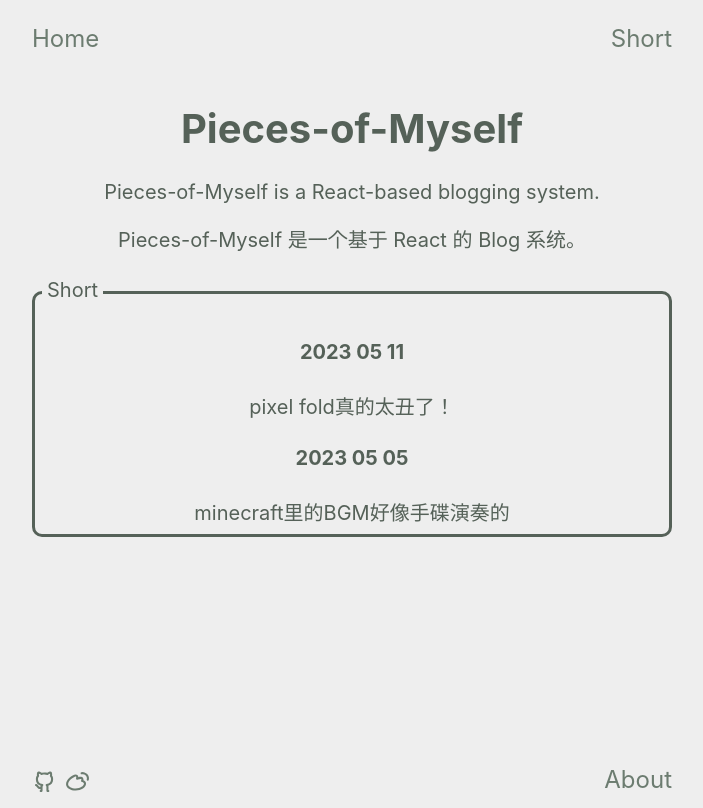
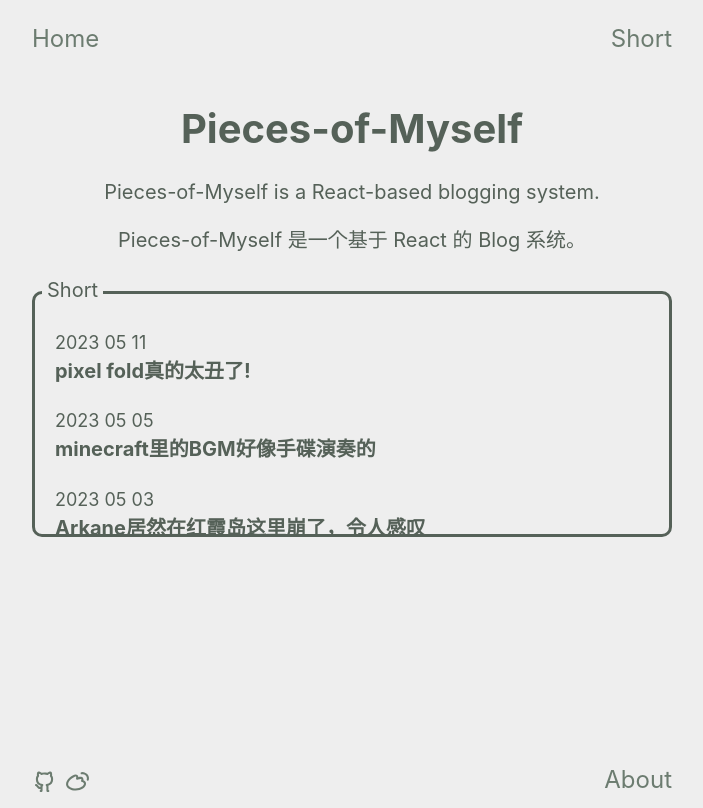
Before and after one commit to TsaiZinan/Pieces-of-Myself, a React (Create React App) app: page / in a window 1280 px wide. Shown: the whole page, without its empty margins (288-991 px from the left). Built offline with nearby package versions, Linux system fonts and the light colour scheme.

Commit message:
finish short blog part

```diff
--- a/src/blogs/short.md
+++ b/src/blogs/short.md
@@ -1,20 +1,21 @@
-#### 2023 05 11
-pixel fold真的太丑了！
+2023 05 11
+#### pixel fold真的太丑了!
 
-#### 2023 05 05
-minecraft里的BGM好像手碟演奏的
+2023 05 05
+#### minecraft里的BGM好像手碟演奏的
 
-#### 2023 05 03
-Arkane居然在红霞岛这里崩了，令人感叹
+2023 05 03
+#### Arkane居然在红霞岛这里崩了，令人感叹
 
-#### 2023 05 02
-一口甜甜圈下去都是幸福的感觉
+2023 05 02
+#### 一口甜甜圈下去都是幸福的感觉
 
-#### 2023 05 02
-徒劳想抓住梦的尾巴
+2023 05 02
+#### 徒劳想抓住梦的尾巴
 
-#### 2023 04 30
-手腕好像知道我要开始复键，突然就隐隐约约痛了起来
+2023 04 30
+#### 手腕好像知道我要开始复键，突然就隐隐约约痛了起来
 
-#### 2023 04 30
-整理截图，发现我是有多爱wows这游戏啊
+2023 04 30
+#### 整理截图，发现我是有多爱wows这游戏啊
+![Imgur](https://i.imgur.com/1fANIil.jpg)
--- a/src/components/tableOfContents/TableOfContents.css
+++ b/src/components/tableOfContents/TableOfContents.css
@@ -38,7 +38,8 @@
 
   color: var(--main-font-color-2);
 
-  text-align: center;
+  /* text-align: center; */
+  /* line-height: 6px; */
 
   border: 3px solid;
   border-radius: 10px;
@@ -50,6 +51,15 @@
 
   max-height: 200px;
   overflow: scroll;
+}
+
+.tableOfContents-short h4{
+  margin-top: -16px;
+  /* margin-bottom: 30px; */
+}
+
+.tableOfContents-short p{
+  font-size: 18px;
 }
 
 .tableOfContents-main {
```
